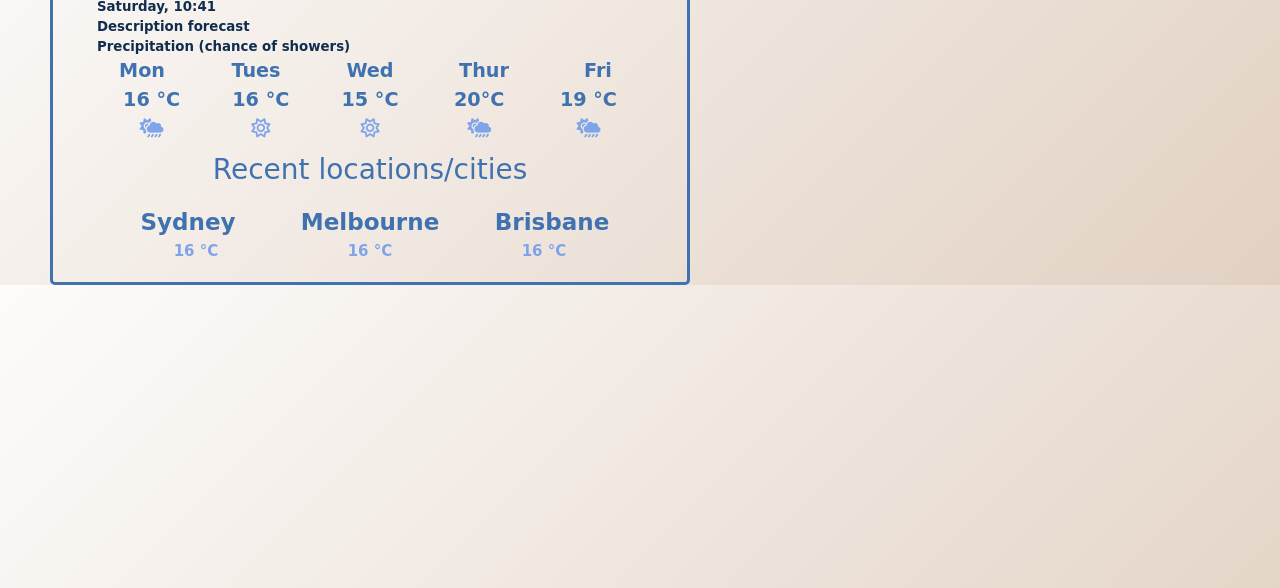
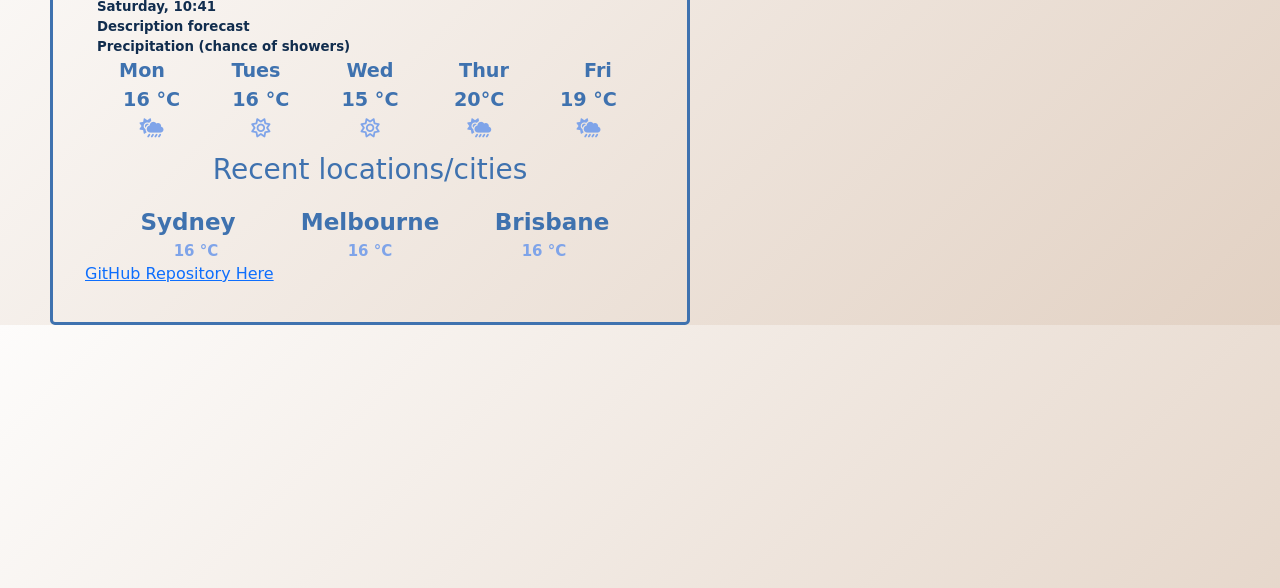
Before and after one commit to dimbee40/weather-app, a plain HTML site: page index.html in a window 1280 px wide. Shown: the part 212-800 px from the top of the page. Drawn offline with nearby package versions, Linux system fonts and the light colour scheme; a web font is replaced by a local one.

Commit message:
added github link

```diff
--- a/index.html
+++ b/index.html
@@ -125,6 +125,7 @@
         </div>
       </div>
     </div>
+<p><a href="https://github.com/dimbee40/weather-app">GitHub Repository Here</a></p>
     <script src="src/index.js"></script>
   </body>
 </html>
```
